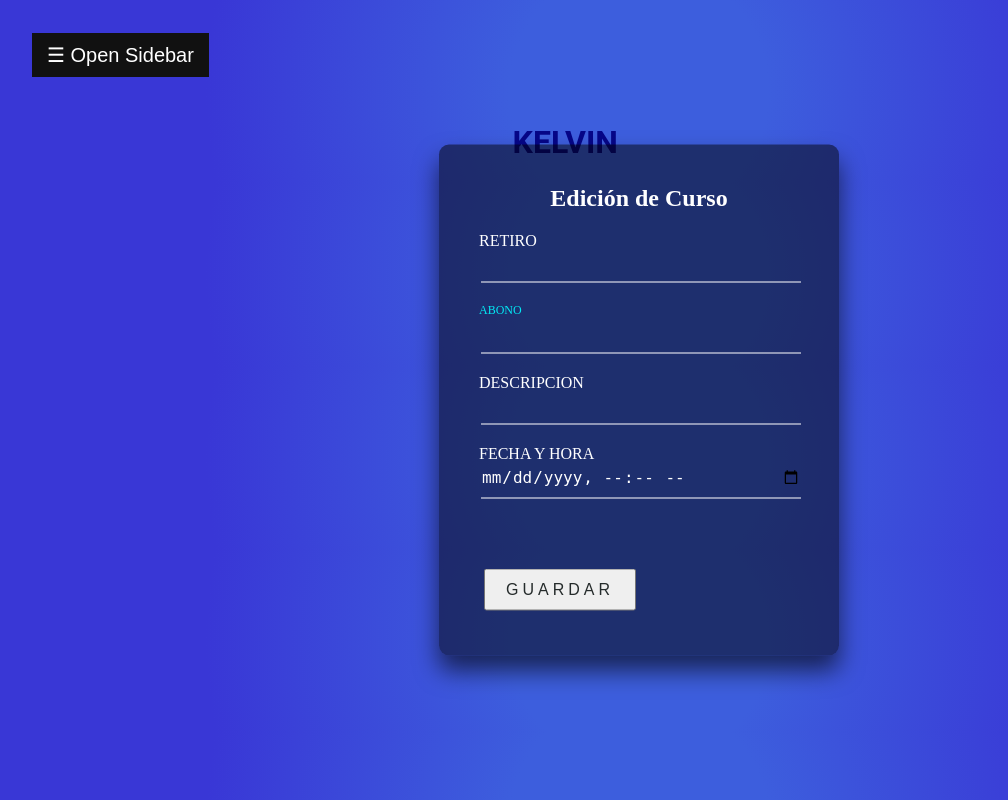
After one commit to kelgithub123/adminmoney, a Django app: template aplicaciones/CuentaBancaria/templates/editaroperacion.html in a window 1280 px wide. The commit adds this page. Shown: the whole page, without its empty margins (1-1009 px from the left). Run offline with Django 4.2, Linux system fonts and the light colour scheme; the template is opened without the code that fills it, so the values that code supplies are empty.

Commit message:
edita operacion css en formularios

```diff
--- a/aplicaciones/CuentaBancaria/models.py
+++ b/aplicaciones/CuentaBancaria/models.py
@@ -22,8 +22,6 @@ class transaccion(models.Model):
     id_t=models.AutoField(primary_key=True)
     id_c=models.ForeignKey(cuenta,on_delete=models.CASCADE,null=True)
     id_bill=models.ForeignKey(billetera,on_delete=models.CASCADE,null=True)
-    fechanow=datetime.date.today()
-    format = fechanow.strftime('%Y'+'-'+'%m'+'-'+'%d')
     retiro=models.FloatField(max_length=6,default=0)
     Abono=models.FloatField(max_length=6,default=0)
     descripcion=models.CharField(max_length=30,default='No especificada')
--- a/aplicaciones/CuentaBancaria/templates/Operaciones.html
+++ b/aplicaciones/CuentaBancaria/templates/Operaciones.html
@@ -51,7 +51,7 @@
             <td>{{t.fecha}}</td>
             <td>
                <button><a class="btntabla" href="eliminarTrans/{{t.id_t}}">ELIMINAR</a></button>
-               <button id="myBtn" >MODIFICAR</button>
+               <button><a class="btntabla" href="editaOperacion/{{t.id_t}}">EDITAR</a></button>
             </td>
             </tr>
         </form>
--- /dev/null
+++ b/aplicaciones/CuentaBancaria/templates/editaroperacion.html
@@ -0,0 +1,34 @@
+{% extends "encabezado.html" %}
+{% block contenido %}
+<div class="login-box">
+<h2>Edición de Curso</h2>
+                <form action="/editarTrans/{{operacion.id_t}}" method="POST">{% csrf_token %}
+                    <div class="user-box">
+
+                        <input type="text" id="" name="retiro" value="{{operacion.retiro}}" class="form-control" placeholder="" value="0"
+                            required>
+                            <label for="">RETIRO</label>
+                    </div>
+                    <div class="user-box">
+                        <input type="text" id="" name="abono" value="{{operacion.Abono}}"  >
+                            <label for="">ABONO</label>
+                    </div>
+                    <div class="user-box">
+
+                        <input type="text" id="" name="descripcion" value="{{operacion.descripcion}}" class="form-control"
+                            value="1" required>
+                            <label for="">DESCRIPCION</label>
+                    </div>
+                    <div class="user-box">
+                        <input type="datetime-local" id="" name="fechaHora" value="{{operacion.fecha}}" class="form-control" min="1" max="9"
+                            value="1" required>
+                            <label for="">FECHA Y HORA</label>
+                    </div>
+                    <div class="user-box">
+                        <label for=""></label>
+                        <button type="submit" class="btn btn-success btn-block text-white">Guardar</button>
+                    </div>
+                </form>
+            </div>
+
+{% endblock %}
--- a/aplicaciones/CuentaBancaria/urls.py
+++ b/aplicaciones/CuentaBancaria/urls.py
@@ -9,5 +9,7 @@ urlpatterns = [
     path('abono/<idcta>',views.abonar),
     path('transferir/<idcta>',views.transferir),
     path('eliminarTrans/<id_tr>',views.eliminarTrans),
+    path('editaOperacion/<id_tr>',views.edicionTransaccion),
+    path('editarTrans/<id_tr>',views.editarTrans),
     path('operaciones',views.operaciones)
 ]
--- a/materialesconstruccion/static/css/estilos.css
+++ b/materialesconstruccion/static/css/estilos.css
@@ -137,3 +137,182 @@ button{
 input{
     margin: 2px;
 }
+
+.login-box {
+  position: absolute;
+  top: 50%;
+  left: 50%;
+  width: 400px;
+  padding: 40px;
+  transform: translate(-50%, -50%);
+  background: rgba(0,0,0,.5);
+  box-sizing: border-box;
+  box-shadow: 0 15px 25px rgba(0,0,0,.6);
+  border-radius: 10px;
+}
+
+.login-box h2 {
+  margin: 0 0 30px;
+  padding: 0;
+  color: #fff;
+  text-align: center;
+}
+
+.login-box .user-box {
+  position: relative;
+}
+
+.login-box .user-box input {
+  width: 100%;
+  padding: 10px 0;
+  font-size: 16px;
+  color: #fff;
+  margin-bottom: 30px;
+  border: none;
+  border-bottom: 1px solid #fff;
+  outline: none;
+  background: transparent;
+}
+.login-box .user-box label {
+  position: absolute;
+  top:-20px;
+  left:0;
+  padding: 10px 0;
+  font-size: 16px;
+  color: #fff;
+  pointer-events: none;
+  transition: .5s;
+}
+
+.login-box .user-box select{
+  position: absolute;
+  top:-20px;
+  left:50px;
+  padding: 5px 0;
+  font-size: 16px;
+  color: rgb(100, 93, 93);
+
+  transition: .5s;
+}
+.login-box .user-box select label{
+  position: absolute;
+  top:-50px;
+  left:0;
+  padding: 10px 0;
+  font-size: 16px;
+  color: #fff;
+  pointer-events: none;
+  transition: .5s;
+}
+
+.login-box .user-box input:focus ~ label,
+.login-box .user-box input:valid ~ label {
+  top: -20px;
+  left: 0;
+  color: #03e9f4;
+  font-size: 12px;
+}
+
+.login-box form button {
+  position: relative;
+  display: inline-block;
+  padding: 10px 20px;
+  color: #252b2b;
+  font-size: 16px;
+  text-decoration: none;
+  text-transform: uppercase;
+  overflow: hidden;
+  transition: .5s;
+  margin-top: 40px;
+  letter-spacing: 4px
+}
+
+.login-box button:hover {
+  background: #232727;
+  color: rgb(94, 90, 90);
+  border-radius: 5px;
+  box-shadow: 0 0 5px #03e9f4,
+              0 0 25px #03e9f4,
+              0 0 50px #03e9f4,
+              0 0 100px #03e9f4;
+}
+
+.login-box button span {
+  position: absolute;
+  display: block;
+}
+
+.login-box button span:nth-child(1) {
+  top: 0;
+  left: -100%;
+  width: 100%;
+  height: 2px;
+  background: linear-gradient(90deg, transparent, #03e9f4);
+  animation: btn-anim1 1s linear infinite;
+}
+
+@keyframes btn-anim1 {
+  0% {
+    left: -100%;
+  }
+  50%,100% {
+    left: 100%;
+  }
+}
+
+.login-box button span:nth-child(2) {
+  top: -100%;
+  right: 0;
+  width: 2px;
+  height: 100%;
+  background: linear-gradient(180deg, transparent, #03e9f4);
+  animation: btn-anim2 1s linear infinite;
+  animation-delay: .25s
+}
+
+@keyframes btn-anim2 {
+  0% {
+    top: -100%;
+  }
+  50%,100% {
+    top: 100%;
+  }
+}
+
+.login-box button span:nth-child(3) {
+  bottom: 0;
+  right: -100%;
+  width: 100%;
+  height: 2px;
+  background: linear-gradient(270deg, transparent, #03e9f4);
+  animation: btn-anim3 1s linear infinite;
+  animation-delay: .5s
+}
+
+@keyframes btn-anim3 {
+  0% {
+    right: -100%;
+  }
+  50%,100% {
+    right: 100%;
+  }
+}
+
+.login-box button span:nth-child(4) {
+  bottom: -100%;
+  left: 0;
+  width: 2px;
+  height: 100%;
+  background: linear-gradient(360deg, transparent, #03e9f4);
+  animation: btn-anim4 1s linear infinite;
+  animation-delay: .75s
+}
+
+@keyframes btn-anim4 {
+  0% {
+    bottom: -100%;
+  }
+  50%,100% {
+    bottom: 100%;
+  }
+}
```
Also changed, not shown: aplicaciones/CuentaBancaria/templates/registroCuenta.html (+21 -13 lines), aplicaciones/CuentaBancaria/views.py (+18 -0 lines), db.sqlite3.
